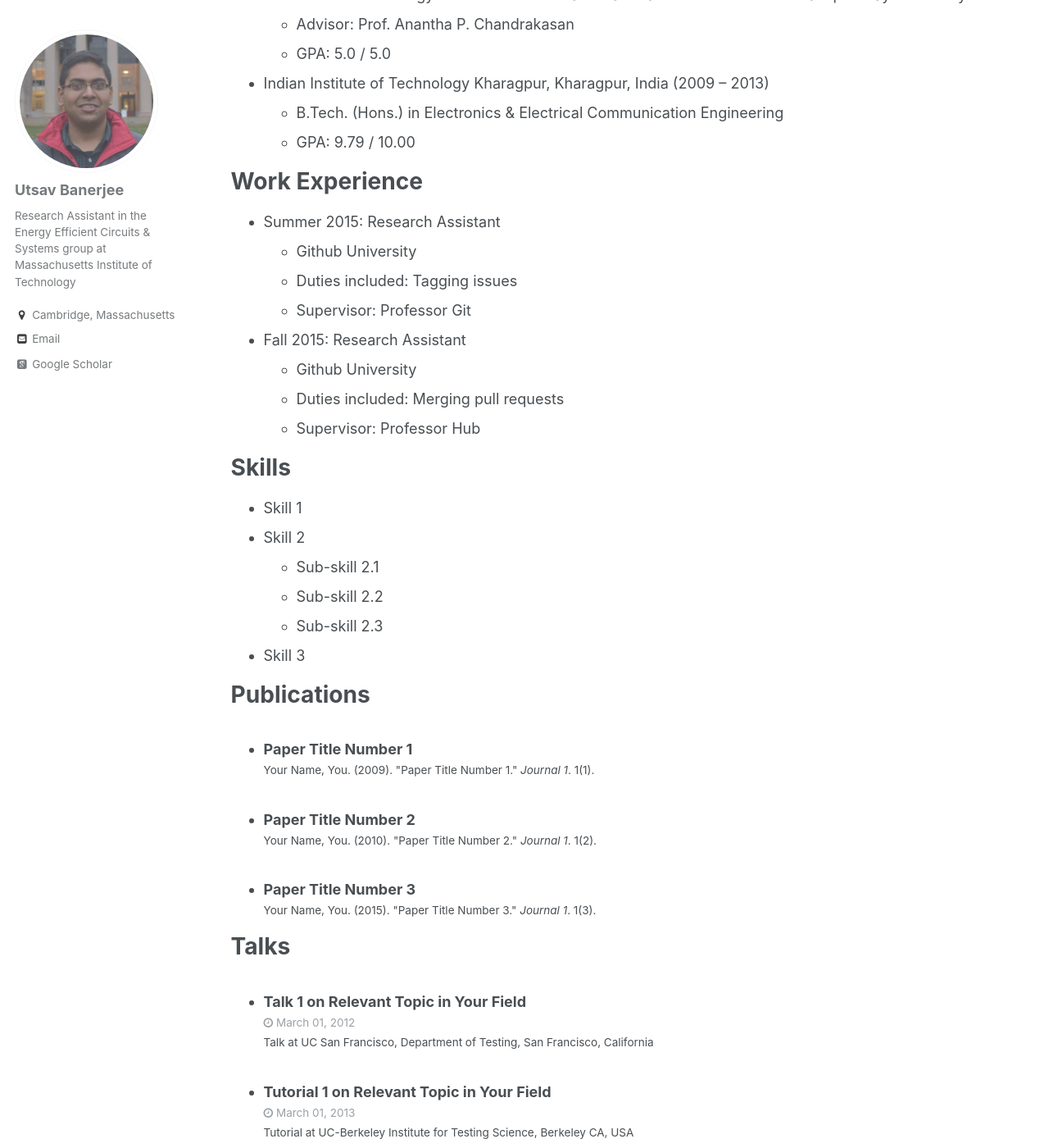
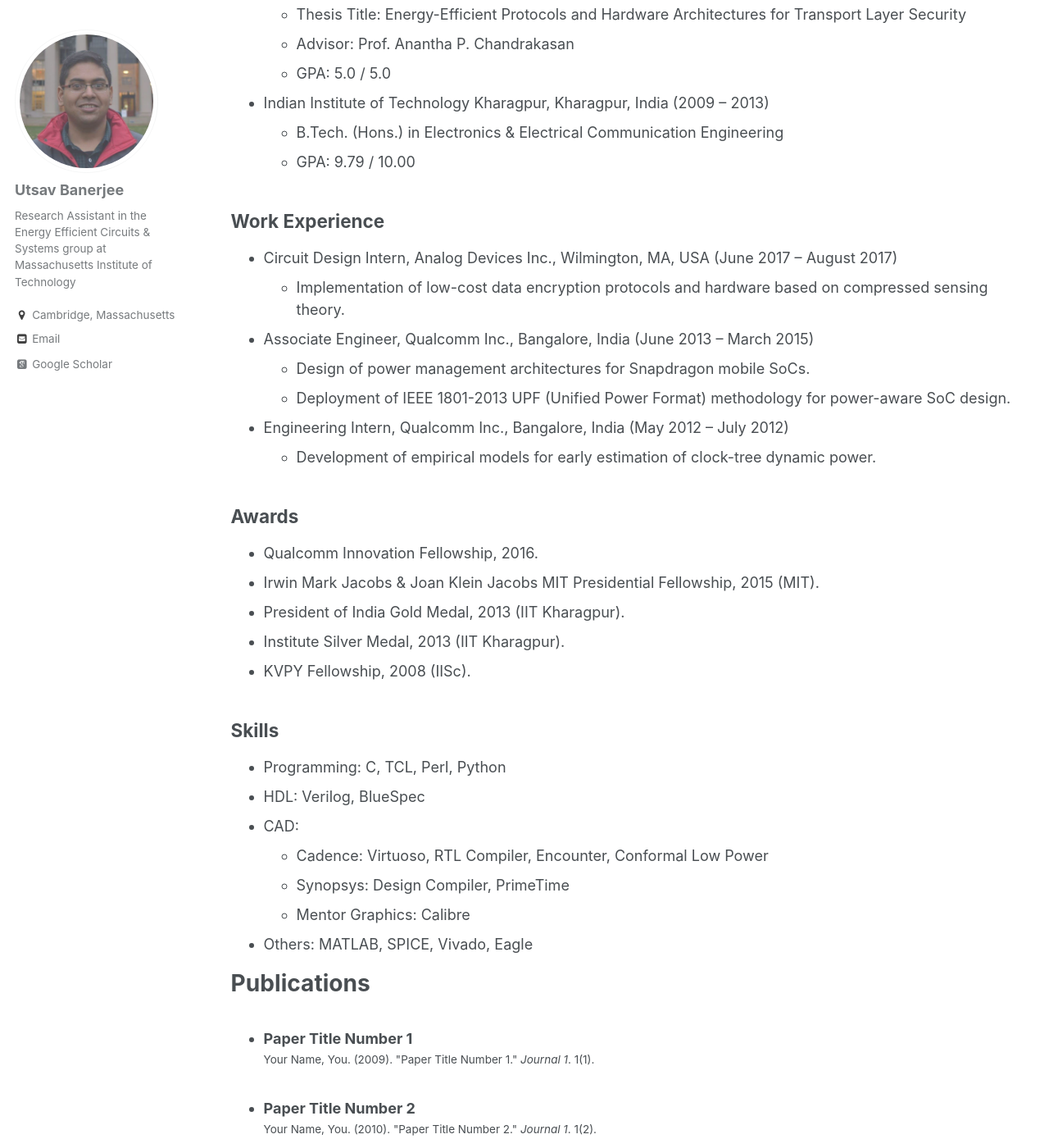
Before and after one commit to banerjeeutsav/banerjeeutsav.github.io, a Jekyll site: the page built from _pages/cv.md, in a window 1280 px wide and 1400 px high, scrolled down 448 px. Shown: the whole window at 82% size. Built offline with Jekyll 4.4.1, drawn with Linux system fonts in a browser that asks for light colours; some web fonts are replaced; some of the changed text lies outside the part shown.

Commit message:
Updated CV

```diff
--- a/_pages/cv.md
+++ b/_pages/cv.md
@@ -25,25 +25,32 @@
   * GPA: 9.79 / 10.00
 
 Work Experience
-======
-* Summer 2015: Research Assistant
-  * Github University
-  * Duties included: Tagging issues
-  * Supervisor: Professor Git
+---------------
+* Circuit Design Intern, Analog Devices Inc., Wilmington, MA, USA (June 2017 – August 2017)
+  * Implementation of low-cost data encryption protocols and hardware based on compressed sensing theory.
+* Associate Engineer, Qualcomm Inc., Bangalore, India (June 2013 – March 2015)
+  * Design of power management architectures for Snapdragon mobile SoCs.
+  * Deployment of IEEE 1801-2013 UPF (Unified Power Format) methodology for power-aware SoC design.
+* Engineering Intern, Qualcomm Inc., Bangalore, India (May 2012 – July 2012)
+  * Development of empirical models for early estimation of clock-tree dynamic power.
 
-* Fall 2015: Research Assistant
-  * Github University
-  * Duties included: Merging pull requests
-  * Supervisor: Professor Hub
+Awards
+------
+* Qualcomm Innovation Fellowship, 2016.
+* Irwin Mark Jacobs & Joan Klein Jacobs MIT Presidential Fellowship, 2015 (MIT).
+* President of India Gold Medal, 2013 (IIT Kharagpur).
+* Institute Silver Medal, 2013 (IIT Kharagpur).
+* KVPY Fellowship, 2008 (IISc).
 
 Skills
-======
-* Skill 1
-* Skill 2
-  * Sub-skill 2.1
-  * Sub-skill 2.2
-  * Sub-skill 2.3
-* Skill 3
+------
+* Programming: C, TCL, Perl, Python
+* HDL: Verilog, BlueSpec
+* CAD:
+  * Cadence: Virtuoso, RTL Compiler, Encounter, Conformal Low Power
+  * Synopsys: Design Compiler, PrimeTime
+  * Mentor Graphics: Calibre
+* Others: MATLAB, SPICE, Vivado, Eagle
 
 Publications
 ======
```
Also changed, not shown: other parts of _pages/cv.md (+2 -6 lines).
